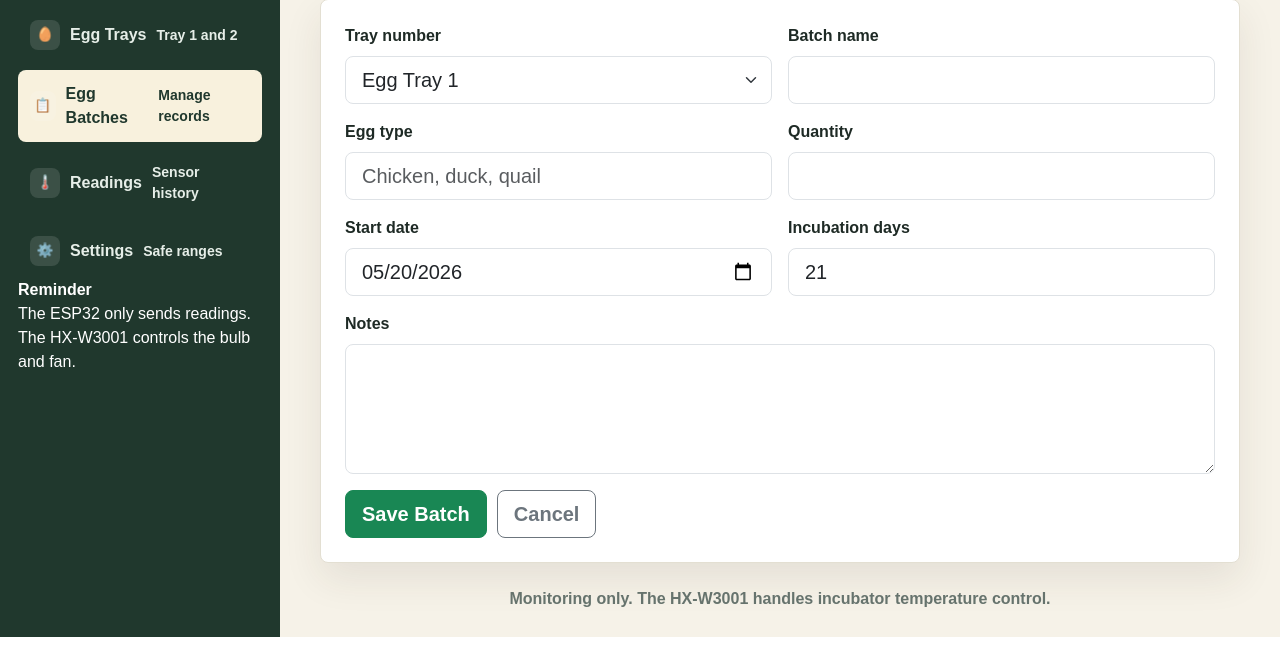
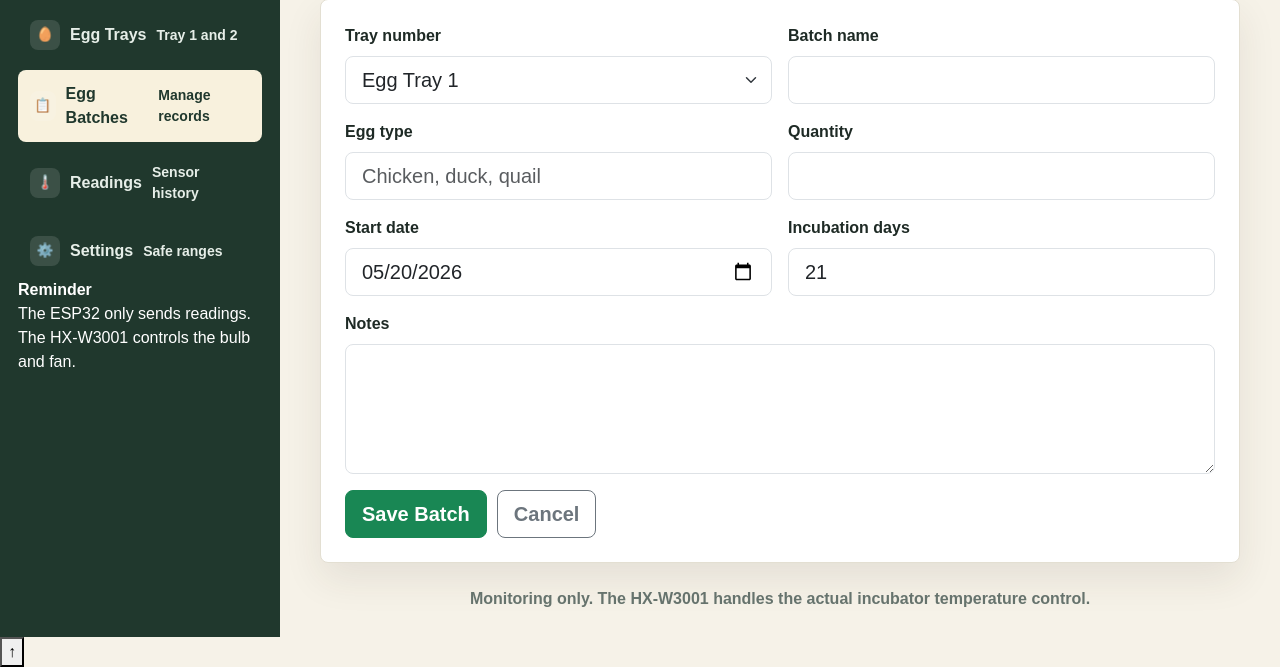
Before and after one commit to Dan1007Mercado/physics, a PHP site: page /add_batch.php in a window 1280 px wide. Shown: the part 192-859 px from the top of the page. Before the commit the page ends 829 px from the top, so only its background shows below. Run offline with PHP 8.4, Linux system fonts and the light colour scheme; data that the repository does not hold is empty.

Commit message:
Improve HCI footer and back-to-top control

```diff
--- a/includes/footer.php
+++ b/includes/footer.php
@@ -1,9 +1,15 @@
             <footer class="page-footer">
-                Monitoring only. The HX-W3001 handles incubator temperature control.
+                <strong>Monitoring only.</strong>
+                The HX-W3001 handles the actual incubator temperature control.
             </footer>
         </main>
     </div>
 </div>
+
+<button type="button" class="scroll-top-btn" id="scrollTopBtn" aria-label="Back to top">
+    ↑
+</button>
+
 <script src="https://cdn.jsdelivr.net/npm/bootstrap@5.3.3/dist/js/bootstrap.bundle.min.js"></script>
 <script src="js/app.js"></script>
 </body>
```
